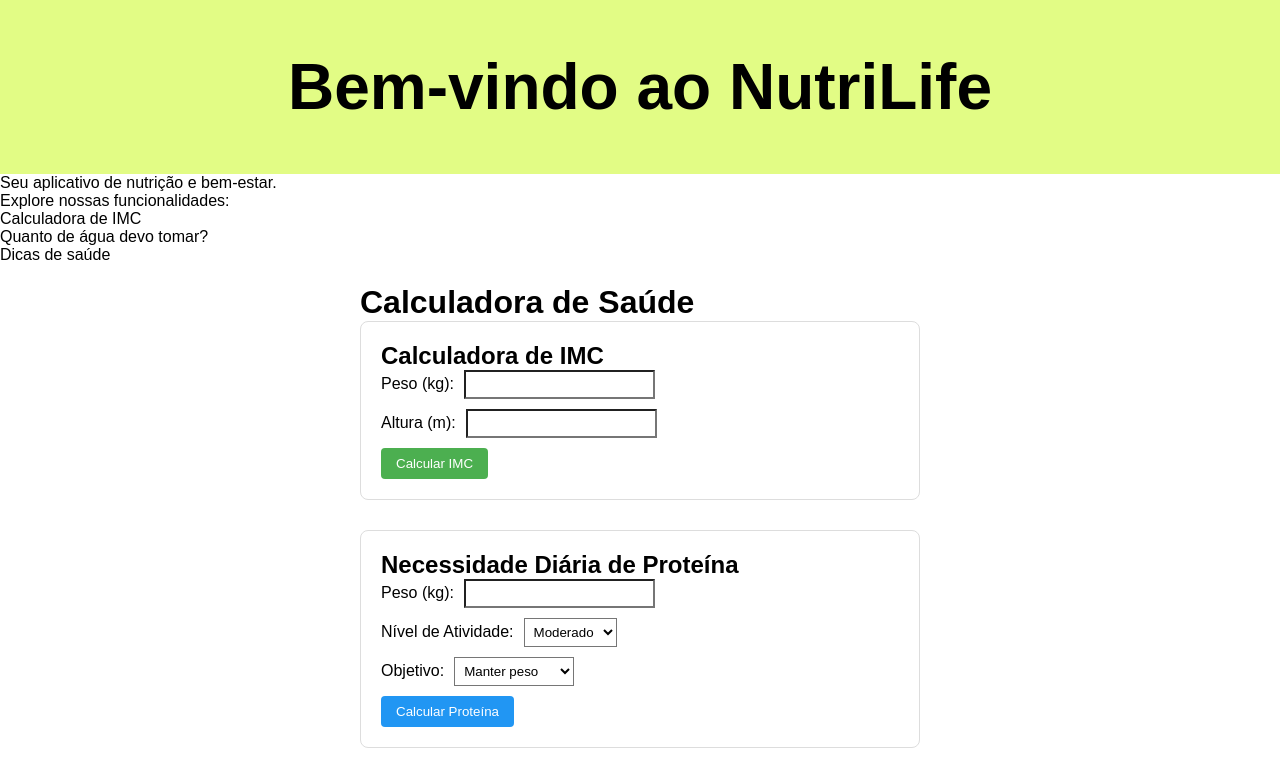
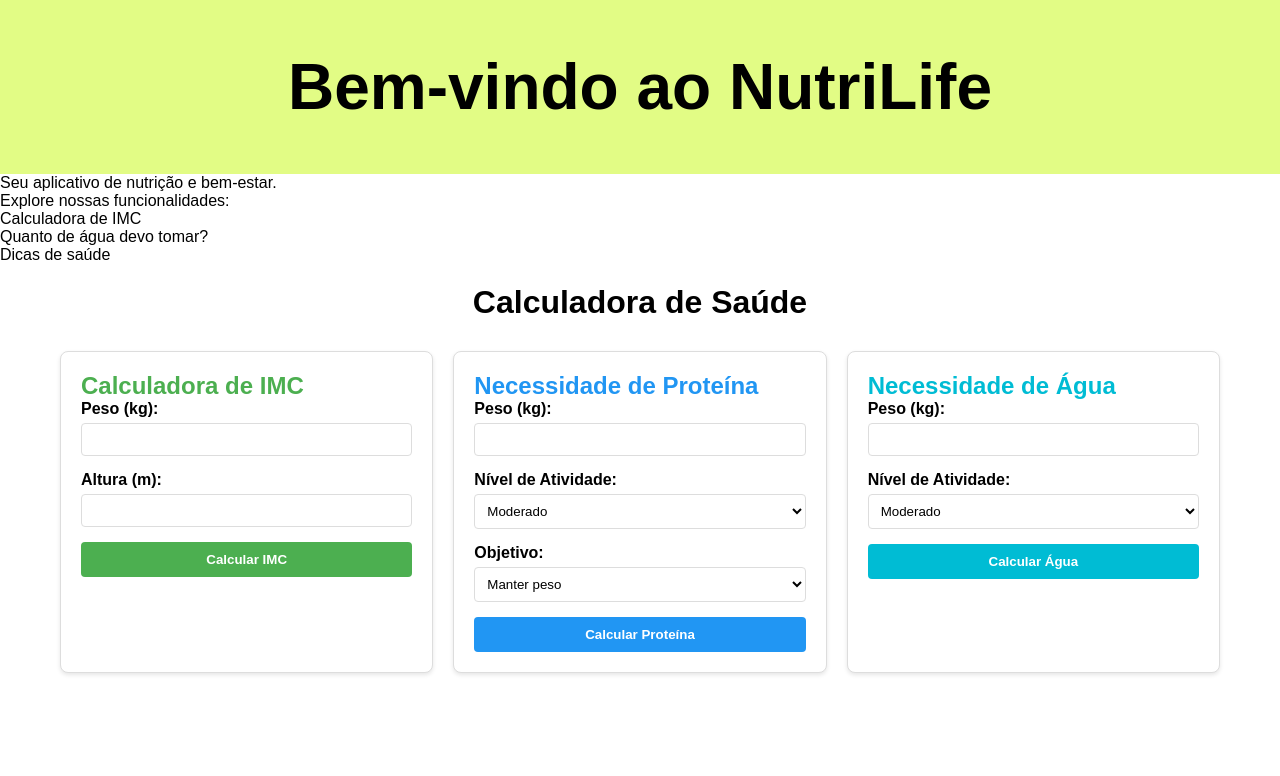
Before and after one commit to carloshlohn/NutriLife-model, a React (Vite) app: page / in a window 1280 px wide. Shown: the top 776 px of the page. Built offline with nearby package versions, Linux system fonts and the light colour scheme.

Commit message:
fix: layout calculadora.jsx

```diff
--- a/src/pages/Home/calculadora.jsx
+++ b/src/pages/Home/calculadora.jsx
@@ -71,44 +71,86 @@ export default function Calculadora() {
   };
 
   return (
-    <div style={{ padding: '20px', maxWidth: '600px', margin: '0 auto' }}>
-      <h1>Calculadora de Saúde</h1>
+    <div style={{
+      padding: '20px',
+      maxWidth: '1200px',
+      margin: '0 auto',
+      fontFamily: 'Arial, sans-serif'
+    }}>
+      <h1 style={{ textAlign: 'center', marginBottom: '30px' }}>Calculadora de Saúde</h1>
 
+      <div style={{
+        display: 'flex',
+        gap: '20px',
+        flexWrap: 'wrap',
+        justifyContent: 'center'
+      }}>
         {/* Calculadora de IMC */}
-      <div style={{ marginBottom: '30px', padding: '20px', border: '1px solid #ddd', borderRadius: '8px' }}>
-        <h2>Calculadora de IMC</h2>
+        <div style={{
+          flex: '1',
+          minWidth: '300px',
+          padding: '20px',
+          border: '1px solid #ddd',
+          borderRadius: '8px',
+          boxShadow: '0 2px 4px rgba(0,0,0,0.1)'
+        }}>
+          <h2 style={{ color: '#4CAF50', marginTop: 0 }}>Calculadora de IMC</h2>
           <form onSubmit={calcularIMC}>
-          <label style={{ display: 'block', marginBottom: '10px' }}>
-            Peso (kg):
+            <label style={{ display: 'block', marginBottom: '15px' }}>
+              <span style={{ display: 'block', marginBottom: '5px', fontWeight: 'bold' }}>Peso (kg):</span>
               <input
                 type="number"
                 name="peso"
                 required
-              style={{ marginLeft: '10px', padding: '5px' }}
+                style={{
+                  width: '100%',
+                  padding: '8px',
+                  border: '1px solid #ddd',
+                  borderRadius: '4px'
+                }}
               />
             </label>
-          <label style={{ display: 'block', marginBottom: '10px' }}>
-            Altura (m):
+            <label style={{ display: 'block', marginBottom: '15px' }}>
+              <span style={{ display: 'block', marginBottom: '5px', fontWeight: 'bold' }}>Altura (m):</span>
               <input
                 type="number"
                 name="altura"
                 step="0.01"
                 required
-              style={{ marginLeft: '10px', padding: '5px' }}
+                style={{
+                  width: '100%',
+                  padding: '8px',
+                  border: '1px solid #ddd',
+                  borderRadius: '4px'
+                }}
               />
             </label>
             <button
               type="submit"
-            style={{ padding: '8px 15px', backgroundColor: '#4CAF50', color: 'white', border: 'none', borderRadius: '4px' }}
+              style={{
+                width: '100%',
+                padding: '10px',
+                backgroundColor: '#4CAF50',
+                color: 'white',
+                border: 'none',
+                borderRadius: '4px',
+                cursor: 'pointer',
+                fontWeight: 'bold'
+              }}
             >
               Calcular IMC
             </button>
           </form>
 
           {imc !== null && (
-          <div style={{ marginTop: '20px' }}>
-            <h3>Seu IMC é: {imc.toFixed(2)}</h3>
-            <p>
+            <div style={{
+              marginTop: '20px',
+              padding: '15px',
+              backgroundColor: '#f8f8f8',
+              borderRadius: '4px'
+            }}>
+              <h3 style={{ marginTop: 0 }}>Seu IMC é: {imc.toFixed(2)}</h3>
+              <p style={{ fontWeight: 'bold' }}>
                 Classificação: {imc < 18.5 ? 'Magreza' :
                               imc < 25 ? 'Normal' :
                               imc < 30 ? 'Sobrepeso' :
@@ -119,26 +161,43 @@ export default function Calculadora() {
         </div>
 
         {/* Calculadora de Proteína */}
-      <div style={{ marginBottom: '30px', padding: '20px', border: '1px solid #ddd', borderRadius: '8px' }}>
-        <h2>Necessidade Diária de Proteína</h2>
+        <div style={{
+          flex: '1',
+          minWidth: '300px',
+          padding: '20px',
+          border: '1px solid #ddd',
+          borderRadius: '8px',
+          boxShadow: '0 2px 4px rgba(0,0,0,0.1)'
+        }}>
+          <h2 style={{ color: '#2196F3', marginTop: 0 }}>Necessidade de Proteína</h2>
           <form onSubmit={calcularProteina}>
-          <label style={{ display: 'block', marginBottom: '10px' }}>
-            Peso (kg):
+            <label style={{ display: 'block', marginBottom: '15px' }}>
+              <span style={{ display: 'block', marginBottom: '5px', fontWeight: 'bold' }}>Peso (kg):</span>
               <input
                 type="number"
                 value={pesoProteina}
                 onChange={(e) => setPesoProteina(e.target.value)}
                 required
-              style={{ marginLeft: '10px', padding: '5px' }}
+                style={{
+                  width: '100%',
+                  padding: '8px',
+                  border: '1px solid #ddd',
+                  borderRadius: '4px'
+                }}
               />
             </label>
 
-          <label style={{ display: 'block', marginBottom: '10px' }}>
-            Nível de Atividade:
+            <label style={{ display: 'block', marginBottom: '15px' }}>
+              <span style={{ display: 'block', marginBottom: '5px', fontWeight: 'bold' }}>Nível de Atividade:</span>
               <select
                 value={nivelAtividade}
                 onChange={(e) => setNivelAtividade(e.target.value)}
-              style={{ marginLeft: '10px', padding: '5px' }}
+                style={{
+                  width: '100%',
+                  padding: '8px',
+                  border: '1px solid #ddd',
+                  borderRadius: '4px'
+                }}
               >
                 <option value="leve">Leve</option>
                 <option value="moderado">Moderado</option>
@@ -146,12 +205,17 @@ export default function Calculadora() {
               </select>
             </label>
 
-          <label style={{ display: 'block', marginBottom: '10px' }}>
-            Objetivo:
+            <label style={{ display: 'block', marginBottom: '15px' }}>
+              <span style={{ display: 'block', marginBottom: '5px', fontWeight: 'bold' }}>Objetivo:</span>
               <select
                 value={objetivo}
                 onChange={(e) => setObjetivo(e.target.value)}
-              style={{ marginLeft: '10px', padding: '5px' }}
+                style={{
+                  width: '100%',
+                  padding: '8px',
+                  border: '1px solid #ddd',
+                  borderRadius: '4px'
+                }}
               >
                 <option value="manter">Manter peso</option>
                 <option value="ganhar">Ganhar massa</option>
@@ -161,40 +225,74 @@ export default function Calculadora() {
 
             <button
               type="submit"
-            style={{ padding: '8px 15px', backgroundColor: '#2196F3', color: 'white', border: 'none', borderRadius: '4px' }}
+              style={{
+                width: '100%',
+                padding: '10px',
+                backgroundColor: '#2196F3',
+                color: 'white',
+                border: 'none',
+                borderRadius: '4px',
+                cursor: 'pointer',
+                fontWeight: 'bold'
+              }}
             >
               Calcular Proteína
             </button>
           </form>
 
           {proteinaDiaria && (
-          <div style={{ marginTop: '20px' }}>
-            <h3>Você precisa de: {proteinaDiaria}g de proteína/dia</h3>
+            <div style={{
+              marginTop: '20px',
+              padding: '15px',
+              backgroundColor: '#f8f8f8',
+              borderRadius: '4px'
+            }}>
+              <h3 style={{ marginTop: 0 }}>Você precisa de:</h3>
+              <p style={{ fontSize: '24px', fontWeight: 'bold', margin: '10px 0' }}>
+                {proteinaDiaria}g <span style={{ fontSize: '16px' }}>de proteína/dia</span>
+              </p>
             </div>
           )}
         </div>
 
         {/* Calculadora de Água */}
-      <div style={{ padding: '20px', border: '1px solid #ddd', borderRadius: '8px' }}>
-        <h2>Necessidade Diária de Água</h2>
+        <div style={{
+          flex: '1',
+          minWidth: '300px',
+          padding: '20px',
+          border: '1px solid #ddd',
+          borderRadius: '8px',
+          boxShadow: '0 2px 4px rgba(0,0,0,0.1)'
+        }}>
+          <h2 style={{ color: '#00BCD4', marginTop: 0 }}>Necessidade de Água</h2>
           <form onSubmit={calcularAgua}>
-          <label style={{ display: 'block', marginBottom: '10px' }}>
-            Peso (kg):
+            <label style={{ display: 'block', marginBottom: '15px' }}>
+              <span style={{ display: 'block', marginBottom: '5px', fontWeight: 'bold' }}>Peso (kg):</span>
               <input
                 type="number"
                 value={pesoAgua}
                 onChange={(e) => setPesoAgua(e.target.value)}
                 required
-              style={{ marginLeft: '10px', padding: '5px' }}
+                style={{
+                  width: '100%',
+                  padding: '8px',
+                  border: '1px solid #ddd',
+                  borderRadius: '4px'
+                }}
               />
             </label>
 
-          <label style={{ display: 'block', marginBottom: '10px' }}>
-            Nível de Atividade:
+            <label style={{ display: 'block', marginBottom: '15px' }}>
+              <span style={{ display: 'block', marginBottom: '5px', fontWeight: 'bold' }}>Nível de Atividade:</span>
               <select
                 value={nivelAtividadeAgua}
                 onChange={(e) => setNivelAtividadeAgua(e.target.value)}
-              style={{ marginLeft: '10px', padding: '5px' }}
+                style={{
+                  width: '100%',
+                  padding: '8px',
+                  border: '1px solid #ddd',
+                  borderRadius: '4px'
+                }}
               >
                 <option value="leve">Leve</option>
                 <option value="moderado">Moderado</option>
@@ -204,18 +302,36 @@ export default function Calculadora() {
 
             <button
               type="submit"
-            style={{ padding: '8px 15px', backgroundColor: '#00BCD4', color: 'white', border: 'none', borderRadius: '4px' }}
+              style={{
+                width: '100%',
+                padding: '10px',
+                backgroundColor: '#00BCD4',
+                color: 'white',
+                border: 'none',
+                borderRadius: '4px',
+                cursor: 'pointer',
+                fontWeight: 'bold'
+              }}
             >
               Calcular Água
             </button>
           </form>
 
           {aguaDiaria && (
-          <div style={{ marginTop: '20px' }}>
-            <h3>Você precisa beber: {aguaDiaria.ml}ml ({aguaDiaria.litros}L) de água/dia</h3>
+            <div style={{
+              marginTop: '20px',
+              padding: '15px',
+              backgroundColor: '#f8f8f8',
+              borderRadius: '4px'
+            }}>
+              <h3 style={{ marginTop: 0 }}>Você precisa beber:</h3>
+              <p style={{ fontSize: '24px', fontWeight: 'bold', margin: '10px 0' }}>
+                {aguaDiaria.ml}ml <span style={{ fontSize: '16px' }}>({aguaDiaria.litros}L) de água/dia</span>
+              </p>
             </div>
           )}
         </div>
       </div>
+    </div>
   );
 }
```
Lines whose indentation alone changed are shown as unchanged.
